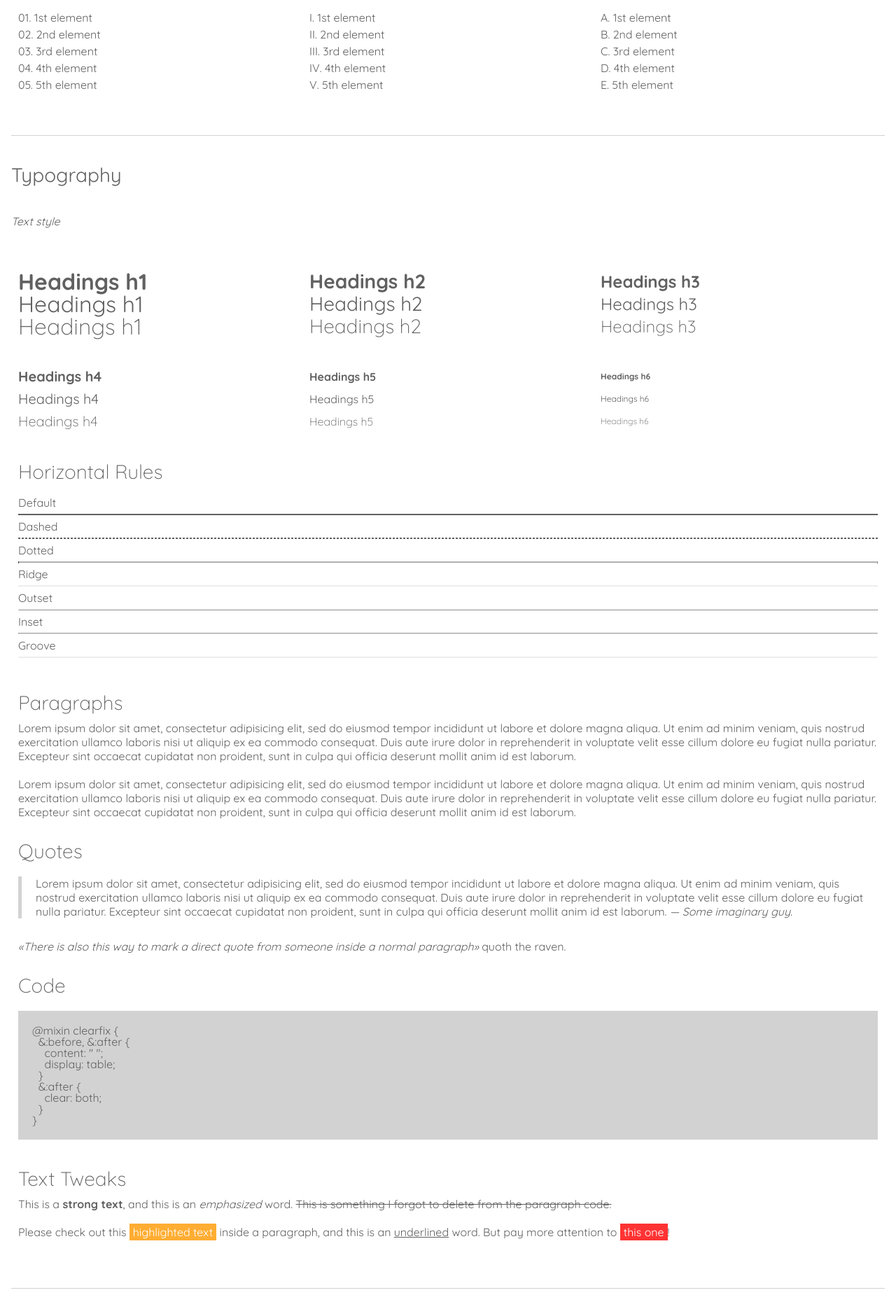
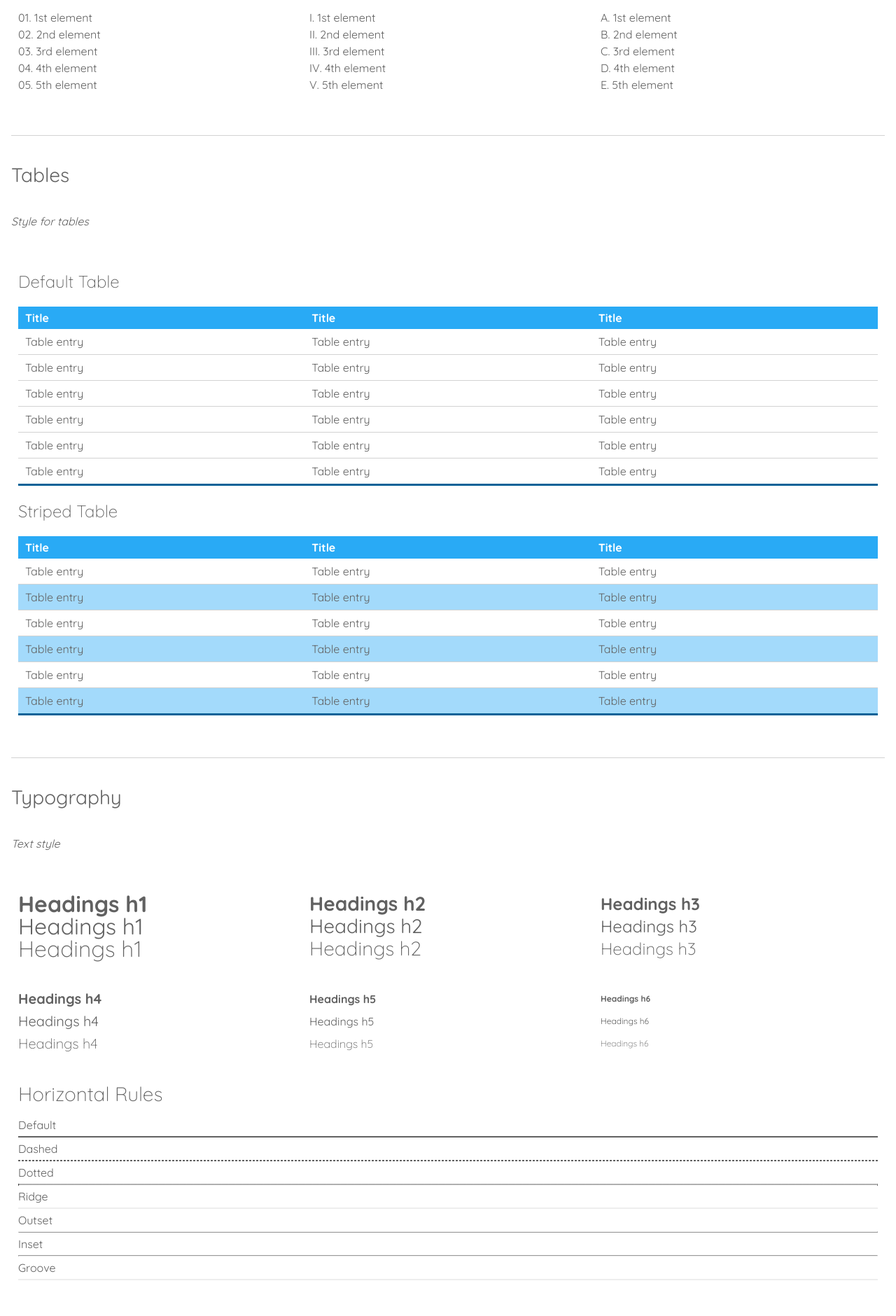
Before and after one commit to pieruf/component-library, a Jekyll site: the page built from index.html, in a window 1280 px wide. Shown: the part 2219-4099 px from the top of the page at 70% size. Built offline with Jekyll 4.4.1, drawn with Linux system fonts in a browser that asks for light colours; before the commit the page ends 4060 px from its top, so only the background shows below that.

Commit message:
Tables
Default and striped tables

```diff
--- a/_sass/mixins.scss
+++ b/_sass/mixins.scss
@@ -164,6 +164,36 @@
 
 }
 
+@mixin table($table-color, $variant: 'default') {
+	width: 100%;
+	float: left;
+	margin-top: 2rem;
+	thead {
+		th {
+			background: $table-color;
+		    color: #fff;
+		    font-weight: 900;
+		    @include line-height(32);
+		    text-align: left;
+		    padding-left: 1rem;
+		}
+	}
+	tbody {
+		border-bottom: 3px solid darken($table-color, 25%);
+		tr {
+			border-bottom: 1px solid #d2d2d2;
+			td {
+				padding: 1rem 0 1rem 1rem;
+			}
+			@if ($variant == 'striped') {
+				&:nth-child(even) {
+					background-color: lighten($table-color, 25%);
+				}
+			}
+		}
+	}
+}
+
 @mixin cross-transition($args...) {
   -webkit-transition: $args;
   -moz-transition: $args;
--- a/_sass/tables.scss
+++ b/_sass/tables.scss
@@ -0,0 +1,9 @@
+$table-color: #29AAF5;
+
+table {
+	@include table($table-color);
+}
+
+table.striped {
+	@include table($table-color, 'striped');
+}
--- a/css/style.scss
+++ b/css/style.scss
@@ -10,3 +10,4 @@
 @import 'grid';
 @import 'links-buttons';
 @import 'lists';
+@import 'tables';
```
Also changed, not shown: _components/tables.html (added, +98 -0 lines), 3 other files.
